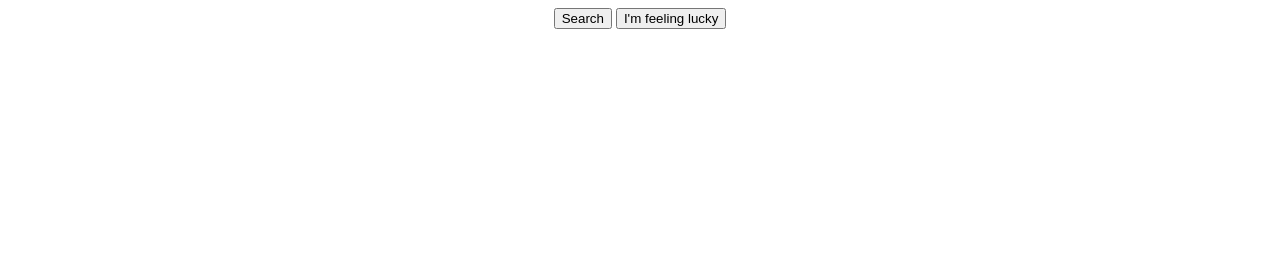
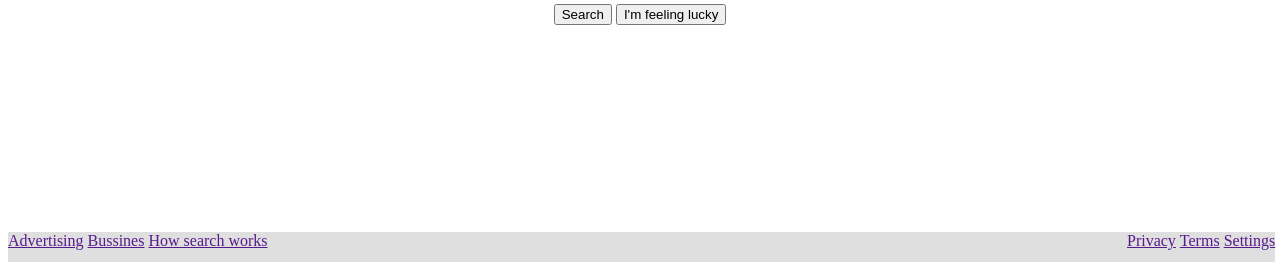
Before and after one commit to paltaguac/google-homepage, a plain HTML site: page index.html in a window 1280 px wide. Shown: the part 538-800 px from the top of the page. Drawn offline with Linux system fonts and the light colour scheme.

Commit message:
added footer, changed the way the google image was centered, gave up on life

```diff
--- a/index.html
+++ b/index.html
@@ -16,20 +16,35 @@
         <div class="rightnav">
             <a  href="">Gmail</a>
             <a  href="">Images</a>
+            <span></span>
             <button id="sign-in" type="button">Sign in</button>
         </div>
         </nav>
         <figure id="google-logo">
-        <img src="https://www.google.com/images/branding/googlelogo/1x/googlelogo_color_272x92dp.png" alt="google's logo">
+        <img style="display: block; margin-left:auto; margin-right:auto" src="https://www.google.com/images/branding/googlelogo/1x/googlelogo_color_272x92dp.png" alt="google's logo">
         </figure>
         <div id="search-bar">
         <input style=width:530px; type="text" placeholder="Search.." title="Search" />
         </div>
         <div class="search-buttons">
-        <button  type="button">Search</button>
+        <button type="button">Search</button>
         <button type="button">I'm feeling lucky</button>
         </div>
+    <footer>
+        <div>
+            <div class="leftnav">
+            <a href="">Advertising</a>
+            <a href="">Bussines</a>
+            <a href="">How search works</a>
+            </div>
+            <div class="rightnav">
+            <a href="">Privacy</a>
+            <a href="">Terms</a>
+            <a href="">Settings</a>
+            </div>
+        </div>
+    </footer>
 
     </body>
-    <footer></footer>
+
 </html>
--- a/style.css
+++ b/style.css
@@ -1,6 +1,5 @@
 
 #google-logo{
-    text-align: center;
     padding-top: 170px;
 }
 #search-bar{
@@ -12,17 +11,17 @@
     padding: 0 16px;
 }
 nav{
-    background-color: rgba(133, 133, 133, 0.616);
+
     font-size: 12px;
     margin: 2em 2em auto 1.5em;
     box-sizing: border-box;
 }
 
 .rightnav{
-    float: right;
+    float: inline-end;
 }
 .leftnav{
-    float: left;
+    float: inline-start;
 }
 a{
     display: inline-block;
@@ -36,3 +35,11 @@ a{
     height: 29px;
     width: 70px;
 }
+footer{
+    width: 99%;
+    position: absolute;
+    bottom: 0%;
+    background-color:rgb(224, 223, 223);
+    box-sizing: border-box !important;
+    height: 30px;
+}
```
